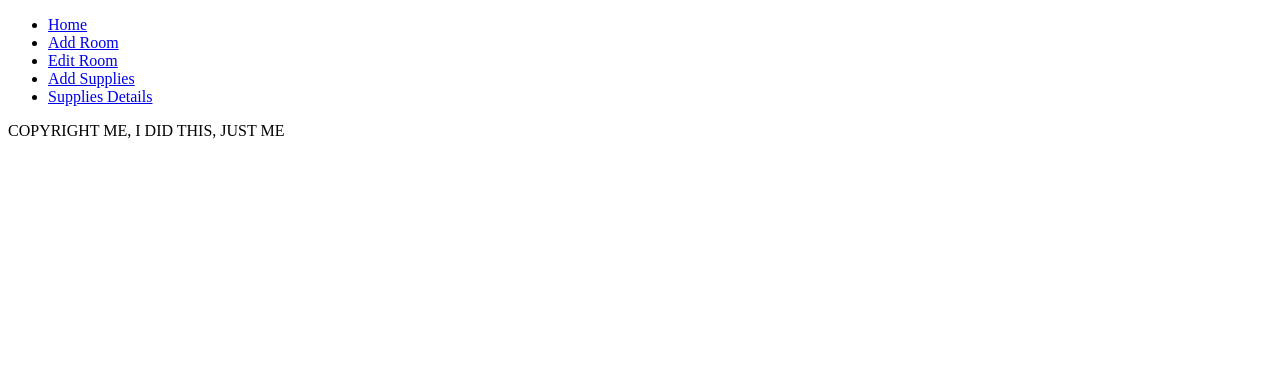
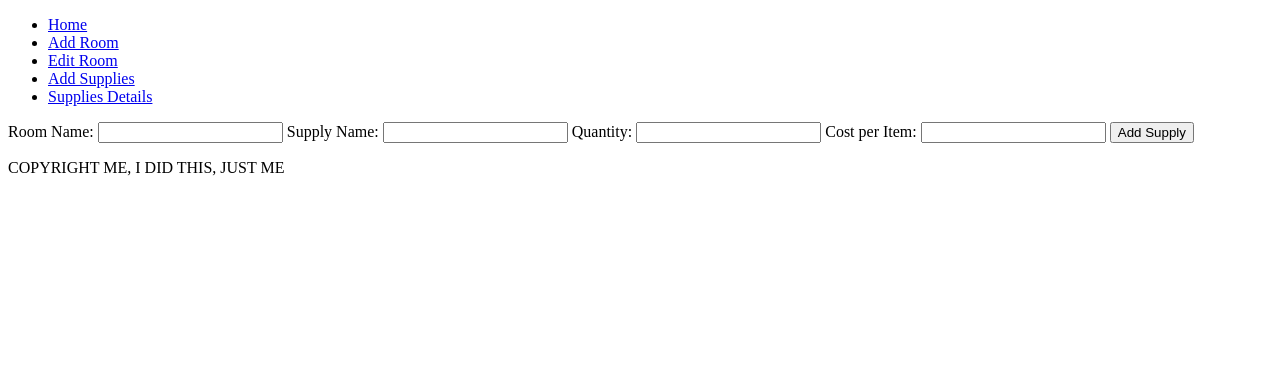
Before and after one commit to aceralrighty/python_final, a Flask app: template templates/add_supplies.html in a window 1280 px wide. Shown: the top 366 px of the page. Run offline with Flask 3, Linux system fonts and the light colour scheme; the template is opened without the code that fills it, so the values that code supplies are empty; parts of the project's set-up code (start-up, migrations or seed data) failed here and were passed over.

Commit message:
Updated add_supplies and layout

```diff
--- a/templates/add_supplies.html
+++ b/templates/add_supplies.html
@@ -9,10 +9,22 @@
 </head>
 <body>
     {% extends "layout.html" %}
-    {#  TODO Add form to add supplies  #}
+
     {% block content %}
         <form action="/add_supplies">
+            <label for="room_name">Room Name:</label>
+            <input type="text" name="room_name" id="room_name">
 
+            <label for="supply_name">Supply Name:</label>
+            <input type="text" name="supply_name" id="supply_name">
+
+            <label for="quantity">Quantity:</label>
+            <input type="number" name="quantity" id="quantity">
+
+            <label for="cost_per_item">Cost per Item:</label>
+            <input type="text" name="cost_per_item" id="cost_per_item">
+
+            <input type="submit" value="Add Supply">
         </form>
     {% endblock %}
 </body>
--- a/templates/layout.html
+++ b/templates/layout.html
@@ -11,11 +11,11 @@
     <header>
         <nav>
             <ul>
-                <li><a href="#">Home</a></li>
-                <li><a href="#">Add Room</a></li>
-                <li><a href="#">Edit Room</a></li>
-                <li><a href="#">Add Supplies</a></li>
-                <li><a href="#">Supplies Details</a></li>
+                <li><a href="./index.html">Home</a></li>
+                <li><a href="./add_room.html">Add Room</a></li>
+                <li><a href="./edit_room.html">Edit Room</a></li>
+                <li><a href="./add_supplies.html">Add Supplies</a></li>
+                <li><a href="./supplies_details.html">Supplies Details</a></li>
             </ul>
         </nav>
     </header>
```
